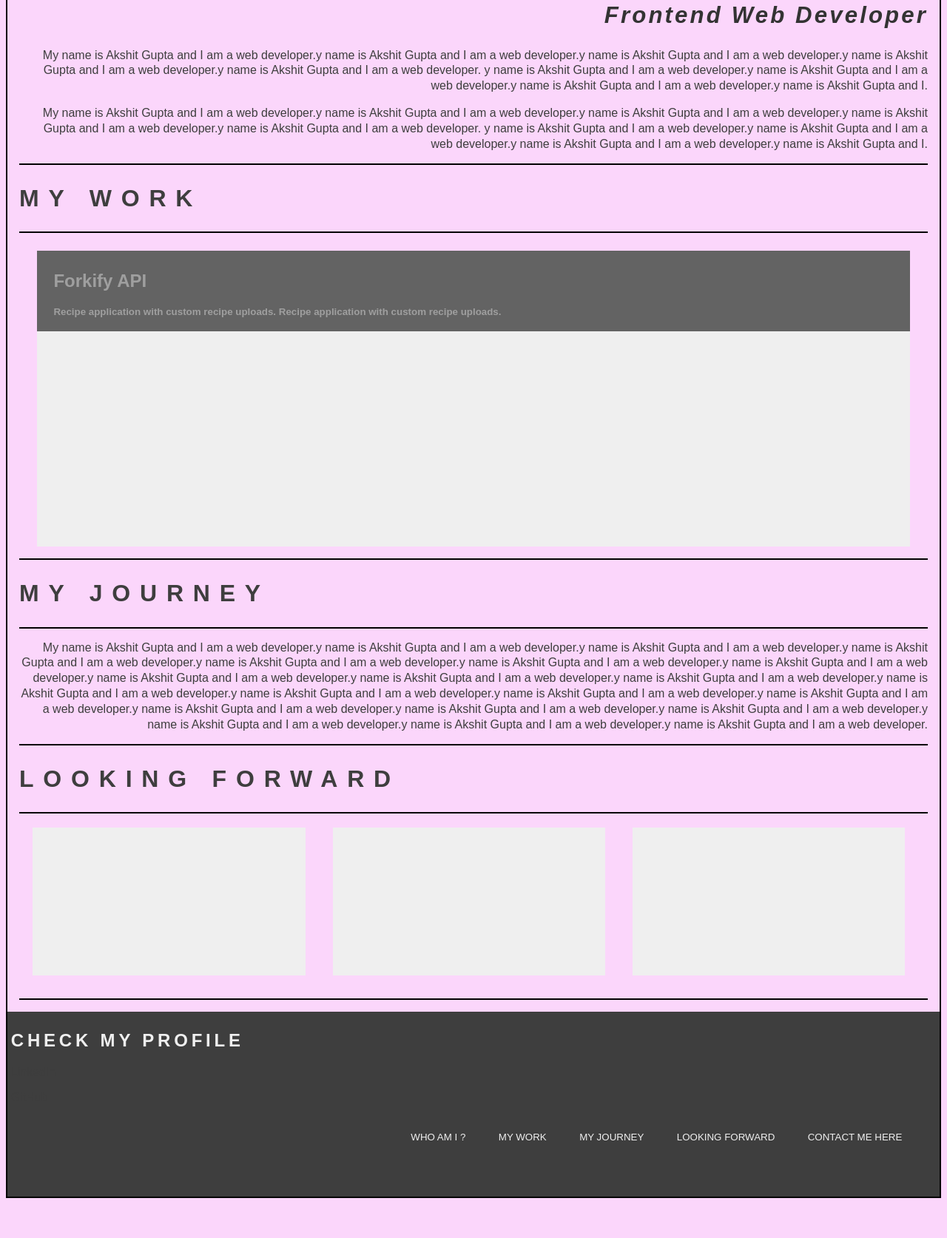
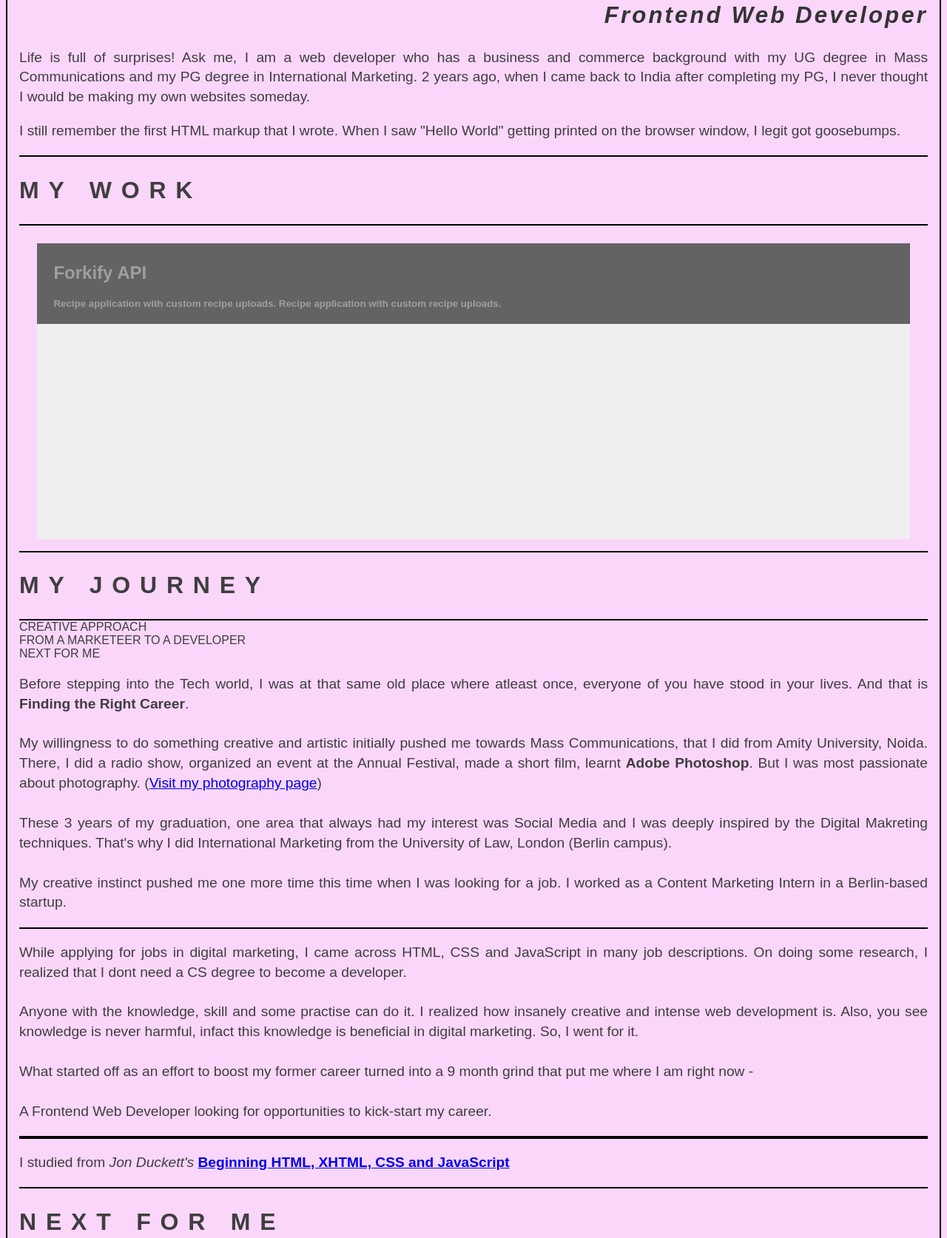
Before and after one commit to akshitgupta65/guptaakshitdev, a website built with Parcel: page index.html in a window 1280 px wide. Shown: the part 310-1984 px from the top of the page at 74% size. Before the commit the page ends 1938 px from the top, so only its background shows below. Built offline with nearby package versions, Linux system fonts and the light colour scheme.

Commit message:
wrote intro and journey

```diff
--- a/index.html
+++ b/index.html
@@ -17,11 +17,11 @@
     <header class="nav">
       <p class="icon">PORTFOLIO</p>
       <nav class="nav_items">
-        <a href="#introduction"> WHO AM I ?</a>
-        <a href="#my_projects"> MY WORK</a>
-        <a href="#my_journey"> MY JOURNEY</a>
-        <a href="#looking_forward"> LOOKING FORWARD</a>
-        <a href="#"> CONTACT ME HERE</a>
+        <a class="nav_items-link" href="#introduction"> WHO AM I ?</a>
+        <a class="nav_items-link" href="#my_projects"> MY WORK</a>
+        <a class="nav_items-link" href="#my_journey"> MY JOURNEY</a>
+        <a class="nav_items-link" href="#looking_forward"> LOOKING FORWARD</a>
+        <a class="nav_items-link" href="#"> CONTACT ME HERE</a>
       </nav>
     </header>
 
@@ -37,20 +37,15 @@
           <h2 class="heading_job">Frontend Web Developer</h2>
         </div>
         <p class="long_text">
-          My name is Akshit Gupta and I am a web developer.y name is Akshit
-          Gupta and I am a web developer.y name is Akshit Gupta and I am a web
-          developer.y name is Akshit Gupta and I am a web developer.y name is
-          Akshit Gupta and I am a web developer. y name is Akshit Gupta and I am
-          a web developer.y name is Akshit Gupta and I am a web developer.y name
-          is Akshit Gupta and I am a web developer.y name is Akshit Gupta and I.
+          Life is full of surprises! Ask me, I am a web developer who has a
+          business and commerce background with my UG degree in Mass
+          Communications and my PG degree in International Marketing. 2 years
+          ago, when I came back to India after completing my PG, I never thought
+          I would be making my own websites someday.
         </p>
         <p class="long_text">
-          My name is Akshit Gupta and I am a web developer.y name is Akshit
-          Gupta and I am a web developer.y name is Akshit Gupta and I am a web
-          developer.y name is Akshit Gupta and I am a web developer.y name is
-          Akshit Gupta and I am a web developer. y name is Akshit Gupta and I am
-          a web developer.y name is Akshit Gupta and I am a web developer.y name
-          is Akshit Gupta and I am a web developer.y name is Akshit Gupta and I.
+          I still remember the first HTML markup that I wrote. When I saw "Hello
+          World" getting printed on the browser window, I legit got goosebumps.
         </p>
       </section>
 
@@ -79,26 +74,65 @@
         <h1>MY JOURNEY</h1>
       </section>
       <section>
+        <a>CREATIVE APPROACH</a> <br />
+        <a>FROM A MARKETEER TO A DEVELOPER</a><br />
+        <a>NEXT FOR ME</a>
+        <section>
+          <p class="long_text">
+            Before stepping into the Tech world, I was at that same old place
+            where atleast once, everyone of you have stood in your lives. And
+            that is <strong>Finding the Right Career</strong>. <br /><br />
+            My willingness to do something creative and artistic initially
+            pushed me towards Mass Communications, that I did from Amity
+            University, Noida. There, I did a radio show, organized an event at
+            the Annual Festival, made a short film, learnt
+            <strong>Adobe Photoshop</strong>. But I was most passionate about
+            photography. (<a href="#">Visit my photography page</a>)
+            <br /><br />
+            These 3 years of my graduation, one area that always had my interest
+            was Social Media and I was deeply inspired by the Digital Makreting
+            techniques. That's why I did International Marketing from the
+            University of Law, London (Berlin campus).
+            <br /><br />
+            My creative instinct pushed me one more time this time when I was
+            looking for a job. I worked as a Content Marketing Intern in a
+            Berlin-based startup.
+          </p>
+        </section>
+        <section>
+          <p class="long_text">
+            While applying for jobs in digital marketing, I came across HTML,
+            CSS and JavaScript in many job descriptions. On doing some research,
+            I realized that I dont need a CS degree to become a developer.
+            <br /><br />
+            Anyone with the knowledge, skill and some practise can do it. I
+            realized how insanely creative and intense web development is. Also,
+            you see knowledge is never harmful, infact this knowledge is
+            beneficial in digital marketing. So, I went for it.
+            <br /><br />
+            What started off as an effort to boost my former career turned into
+            a 9 month grind that put me where I am right now -
+            <br /><br />
+            A Frontend Web Developer looking for opportunities to kick-start my
+            career.
+          </p>
+        </section>
+        <section></section>
+
+        <p class="long_text"></p>
         <p class="long_text">
-          My name is Akshit Gupta and I am a web developer.y name is Akshit
-          Gupta and I am a web developer.y name is Akshit Gupta and I am a web
-          developer.y name is Akshit Gupta and I am a web developer.y name is
-          Akshit Gupta and I am a web developer.y name is Akshit Gupta and I am
-          a web developer.y name is Akshit Gupta and I am a web developer.y name
-          is Akshit Gupta and I am a web developer.y name is Akshit Gupta and I
-          am a web developer.y name is Akshit Gupta and I am a web developer.y
-          name is Akshit Gupta and I am a web developer.y name is Akshit Gupta
-          and I am a web developer.y name is Akshit Gupta and I am a web
-          developer.y name is Akshit Gupta and I am a web developer.y name is
-          Akshit Gupta and I am a web developer.y name is Akshit Gupta and I am
-          a web developer.y name is Akshit Gupta and I am a web developer.y name
-          is Akshit Gupta and I am a web developer.y name is Akshit Gupta and I
-          am a web developer.y name is Akshit Gupta and I am a web developer.
+          I studied from <em>Jon Duckett's</em>
+          <a href="#"
+            ><strong>Beginning HTML, XHTML, CSS and JavaScript</strong></a
+          >
         </p>
+        <p class="long_text"></p>
+        <p class="long_text"></p>
+        <p class="long_text"></p>
       </section>
 
       <section id="looking_forward">
-        <h1>LOOKING FORWARD</h1>
+        <h1>NEXT FOR ME</h1>
       </section>
       <section class="forward">
         <div class="part1"></div>
@@ -114,11 +148,11 @@
         <p>GitHub</p>
       </div>
       <nav class="nav_items">
-        <a href="#introduction"> WHO AM I ?</a>
-        <a href="#"> MY WORK</a>
-        <a href="#"> MY JOURNEY</a>
-        <a href="#"> LOOKING FORWARD</a>
-        <a href="#"> CONTACT ME HERE</a>
+        <a class="nav_items-link" href="#introduction"> WHO AM I ?</a>
+        <a class="nav_items-link" href="#"> MY WORK</a>
+        <a class="nav_items-link" href="#"> MY JOURNEY</a>
+        <a class="nav_items-link" href="#"> LOOKING FORWARD</a>
+        <a class="nav_items-link" href="#"> CONTACT ME HERE</a>
       </nav>
     </footer>
   </body>
--- a/style.css
+++ b/style.css
@@ -24,10 +24,9 @@ section h1 {
 }
 
 .long_text {
-  font-size: 1em;
-  line-height: 1.3em;
-  width: 100%;
-  text-align: right;
+  font-size: 1.2em;
+  line-height: 1.4em;
+  text-align: justify;
 }
 
 /* Header  */
@@ -50,7 +49,7 @@ section h1 {
   padding: 1.2em;
 }
 
-a {
+a.nav_items-link {
   font-size: smaller;
   color: #efefef;
   text-decoration: none;
@@ -59,10 +58,10 @@ a {
   transition-duration: 0.5s;
 }
 
-a:hover {
+a.nav_items-link:hover {
   cursor: pointer;
-  transition-duration: 0.5s;
-  text-shadow: 2px -1px 10px;
+  transition-duration: 0.2s;
+  text-shadow: 2px -1px 8px;
 }
 
 /* Introduction */
```
